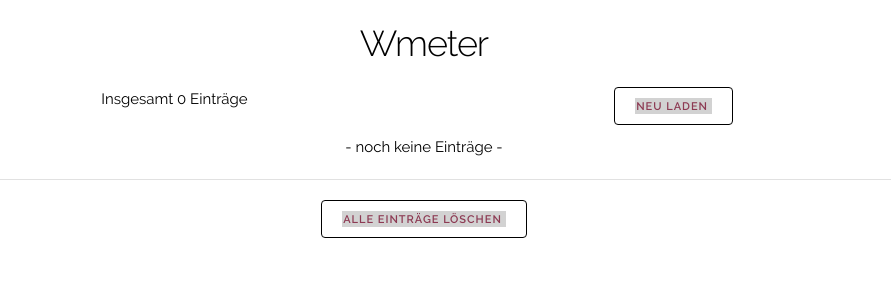
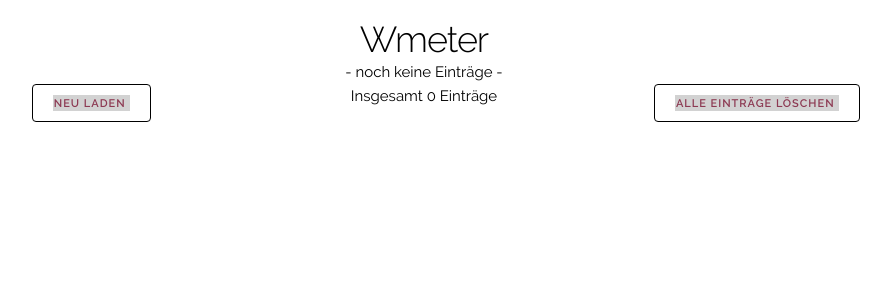
Before and after one commit to saliWd/div, a PHP site: page / in a window 1280 px wide. Shown: the top 300 px of the page, without its empty margins (216-1107 px from the left). Run offline with PHP 8.4, Linux system fonts and the light colour scheme; tables that the repository leaves empty hold one stand-in row (values such as "Sample post").

Commit message:
some trials on date formatting and some minor beautifications

```diff
--- a/pico/wireless/RX/wmeter/css/skeleton.css
+++ b/pico/wireless/RX/wmeter/css/skeleton.css
@@ -110,11 +110,11 @@ body {
 /* Typography */
 h1, h2, h3, h4, h5, h6 {
   margin-top: 0;
-  margin-bottom: 2rem;
+  margin-bottom: 0;
   font-weight: 300; }
 h1 { font-size: 4.0rem; line-height: 1.2;  letter-spacing: -.1rem;}
 h2 { font-size: 3.6rem; line-height: 1.25; letter-spacing: -.1rem; }
-h3 { font-size: 3.0rem; line-height: 1.3;  letter-spacing: -.1rem; }
+h3 { font-size: 3.0rem; line-height: 1.1;  letter-spacing: -.1rem; }
 h4 { font-size: 2.4rem; line-height: 1.35; letter-spacing: -.08rem; }
 h5 { font-size: 1.8rem; line-height: 1.5;  letter-spacing: -.05rem; }
 h6 { font-size: 1.5rem; line-height: 1.6;  letter-spacing: 0; }
--- a/pico/wireless/RX/wmeter/index.php
+++ b/pico/wireless/RX/wmeter/index.php
@@ -41,14 +41,6 @@ if (($doSafe === 0) or ($doSafe === 2)) { // entry point of this site
   $result = $dbConn->query($sql);
   $queryCount = $result->num_rows; // this may be 0 ( = need to exclude from logic), or < graph-limit ( = display at least the newest) or >= graph-limit ( = all good)
 
-  $resultCnt = $dbConn->query('SELECT COUNT(*) as `total` FROM `wmeter` WHERE `device` = "austr10";');
-  $rowTotal = $resultCnt->fetch_assoc(); // returns one row only
-
-  echo '<div class="row">
-          <div class="six columns">Insgesamt '.$rowTotal['total'].' Einträge</div>
-          <div class="six columns"><div class="button"><a href="index.php">neu laden</a></div></div>
-        </div>';
-
   if ($queryCount > 0) { // have at least one. Can display the newest
     $row_newest = $result->fetch_assoc();
     $consumption_new = $row_newest['consumption'];
@@ -57,24 +49,38 @@ if (($doSafe === 0) or ($doSafe === 2)) { // entry point of this site
     } else {$newestConsumption = 0.0; }
     $date_new = date_create($row_newest['date']);
 
-    echo '<div class="row twelve columns"><hr>Verbrauch: <b>'.$newestConsumption.'W</b> um '.$date_new->format('Y-m-d H:i:s').'<hr></div>';
+    $dateString = 'um '.$date_new->format('Y-m-d H:i:s');
+    if (date('Y-m-d') === $date_new->format('Y-m-d')) { // same day
+      $dateString = 'heute um '.$date_new->format('H:i:s');
+    }
+    echo '<div class="row twelve columns"><hr>Verbrauch: <b>'.$newestConsumption.'W</b> '.$dateString.'<hr></div>';
 
     if ($queryCount >= $GRAPH_LIMIT) {
       $axis_x = ''; // rightmost value comes first. Remove something again after the while loop
       $val_y0_consumption = '';
       $val_y1_watt = '';
 
+      $TRY_NEW_DATE = FALSE;
+
       while ($row = $result->fetch_assoc()) { // did already fetch the newest one. At least 2 remaining
-        $dateDiff = date_diff($date_new, date_create($row['date'])); // will be negative
-        $dateHours = ($dateDiff->d * -24) - ($dateDiff->h) - ($dateDiff->i / 60) - ($dateDiff->s / 3600); // values are negative
+        if ($TRY_NEW_DATE) {
+          $hoursMinutes = date_create($row['date']);
+        } else {
+          $dateDiff = date_diff($date_new, date_create($row['date'])); // will be negative
+          $dateHours = ($dateDiff->d * -24) - ($dateDiff->h) - ($dateDiff->i / 60) - ($dateDiff->s / 3600); // values are negative
+        }
 
         $consumption = $row['consumption'] - $consumption_new; // will be 0 or negative
         if ($row['movAveDateDiff'] > 0) { // divide by 0 exception
-          $watt = round($row['movAveConsDiff']*3600*1000 / $row['movAveDateDiff']);
+          $watt = max(round($row['movAveConsDiff']*3600*1000 / $row['movAveDateDiff']), 1.0); // max(val,1.0) because 0 in log will not be displayed correctly
         } else { $watt = 0; }
 
         // revert the ordering
-        $axis_x = $dateHours.', '.$axis_x;
+        if ($TRY_NEW_DATE) {
+          $axis_x = $hoursMinutes->format('U').', '.$axis_x; // TODO: *1000 because js uses milliseconds and not seconds
+        } else {
+          $axis_x = $dateHours.', '.$axis_x;
+        }
         $val_y0_consumption = $consumption.', '.$val_y0_consumption;
         $val_y1_watt = $watt.', '.$val_y1_watt;
       } // while
@@ -112,8 +118,20 @@ if (($doSafe === 0) or ($doSafe === 2)) { // entry point of this site
         data: data,
         options: {
           scales: {
-            x: { type: "linear", position: "bottom", title: { display: true, text: "Stunden" } },
-            yleft: { type: "linear", position: "left", ticks: {color: "rgb(25, 99, 132)"} },
+            ';
+            if ($TRY_NEW_DATE) {
+              echo 'x: { type: "time",
+                time: {
+                  unit: "seconds"
+                },
+                position: "bottom", title: { display: true, text: "Stunden" } },';
+            } else {
+              echo 'x: { type: "linear", position: "bottom", title: { display: true, text: "Stunden" } },';
+            }
+
+
+            echo '
+            yleft: { type: "logarithmic", position: "left", ticks: {color: "rgb(25, 99, 132)"} },
             yright: { type: "linear",  position: "right", ticks: {color: "rgba(255, 99, 132, 0.8)"}, grid: {drawOnChartArea: false} }
           }
         }
@@ -126,7 +144,14 @@ if (($doSafe === 0) or ($doSafe === 2)) { // entry point of this site
   } else {
     echo '<div class="row twelve columns"> - noch keine Einträge - </div>';
   }
-  echo '<div class="row twelve columns"><hr><div class="button"><a href="index.php?do=1">alle Einträge löschen</a></div></div>';
+
+  $resultCnt = $dbConn->query('SELECT COUNT(*) as `total` FROM `wmeter` WHERE `device` = "austr10";');
+  $rowTotal = $resultCnt->fetch_assoc(); // returns one row only
+  echo '<div class="row">
+          <div class="four columns"><div class="button"><a href="index.php">neu laden</a></div></div>
+          <div class="four columns">Insgesamt '.$rowTotal['total'].' Einträge</div>
+          <div class="four columns"><div class="button"><a href="index.php?do=1">alle Einträge löschen</a></div></div>
+        </div>';
 } elseif ($doSafe === 1) { // delete all entries, then go back to default page
   printBeginOfPage_index(FALSE);
   $result = $dbConn->query('DELETE FROM `wmeter` WHERE 1'); // `device` = "home"); // MAYBE: want to delete only some things
@@ -139,4 +164,5 @@ if (($doSafe === 0) or ($doSafe === 2)) { // entry point of this site
   echo '<div class="row twelve columns">...something went wrong (undefined do-variable)...</div>';
 }
 ?>
+<div class="row twelve columns">&nbsp;</div>
 </div></div></body></html>
```
